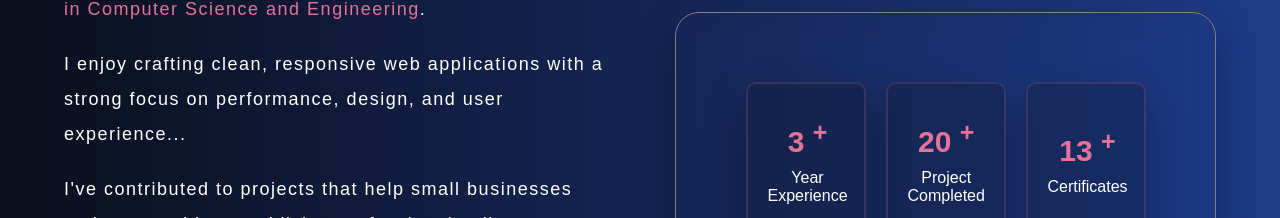
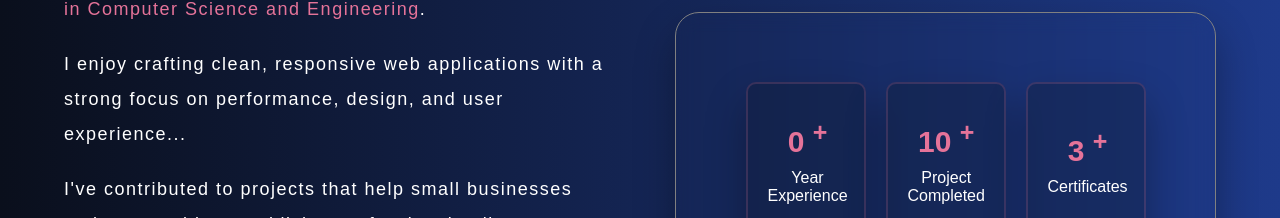
Before and after one commit to NVENGATESH/MyReactPortFolio, a React (Vite) app: page /about in a window 1280 px wide. Shown: the part 315-533 px from the top of the page. Built offline with nearby package versions, Linux system fonts and the light colour scheme.

Commit message:
aboutsection change

```diff
--- a/src/pages/About.jsx
+++ b/src/pages/About.jsx
@@ -32,15 +32,15 @@ export default function About() {
 
           <div className="ExperienceContainer">
             <div className='experience experice1'>
-              <h2>3 <sup>+</sup></h2>
+              <h2>0 <sup>+</sup></h2>
               <p>Year Experience</p>
             </div>
             <div className='experience experice1'>
-              <h2>20 <sup>+</sup></h2>
+              <h2>10 <sup>+</sup></h2>
               <p>Project Completed</p>
             </div>
             <div className='experience experice1'>
-              <h2>13 <sup>+</sup></h2>
+              <h2>3 <sup>+</sup></h2>
               <p>Certificates</p>
             </div>
           </div>
```
